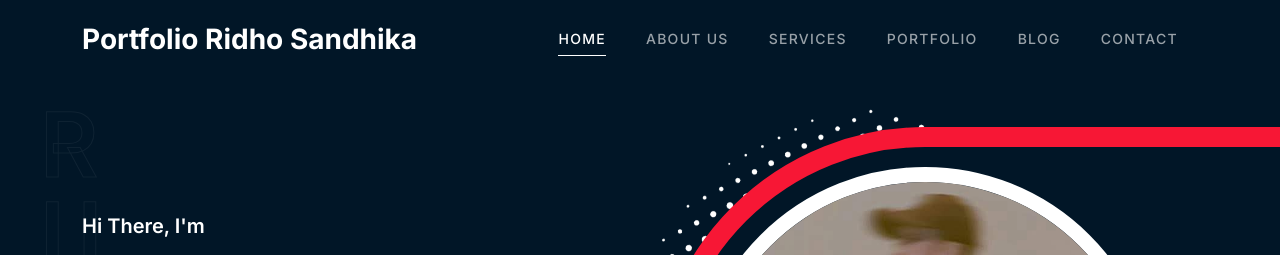
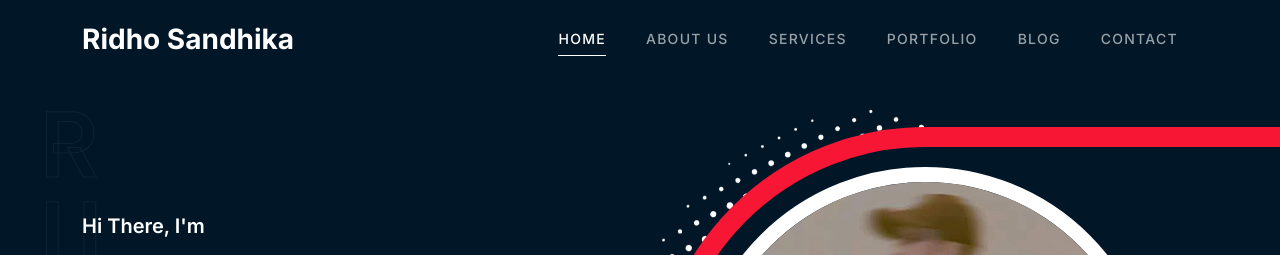
Before and after one commit to ridhosandhika2006/Website-Portfolio, a plain HTML site: page index.html in a window 1280 px wide. Shown: the top 255 px of the page. Drawn offline with nearby package versions, Linux system fonts and the light colour scheme; a script that the page names is missing.

Commit message:
Update index.html

```diff
--- a/index.html
+++ b/index.html
@@ -29,7 +29,7 @@
         <nav class="navbar header-nav header-white header-transparent navbar-expand-lg one-page-nav">
             <div class="container">
                 <!-- Brand -->
-                <a class="navbar-brand" href="#">Portfolio Ridho Sandhika<span></span></a>
+                <a class="navbar-brand" href="#">Ridho Sandhika<span></span></a>
                 <!-- / -->
                 <!-- Mobile Toggle -->
                 <button class="navbar-toggler" type="button" data-bs-toggle="collapse" data-bs-target="#navbar-collapse-toggle" aria-controls="navbar-collapse-toggle" aria-expanded="false" aria-label="Toggle navigation">
```
